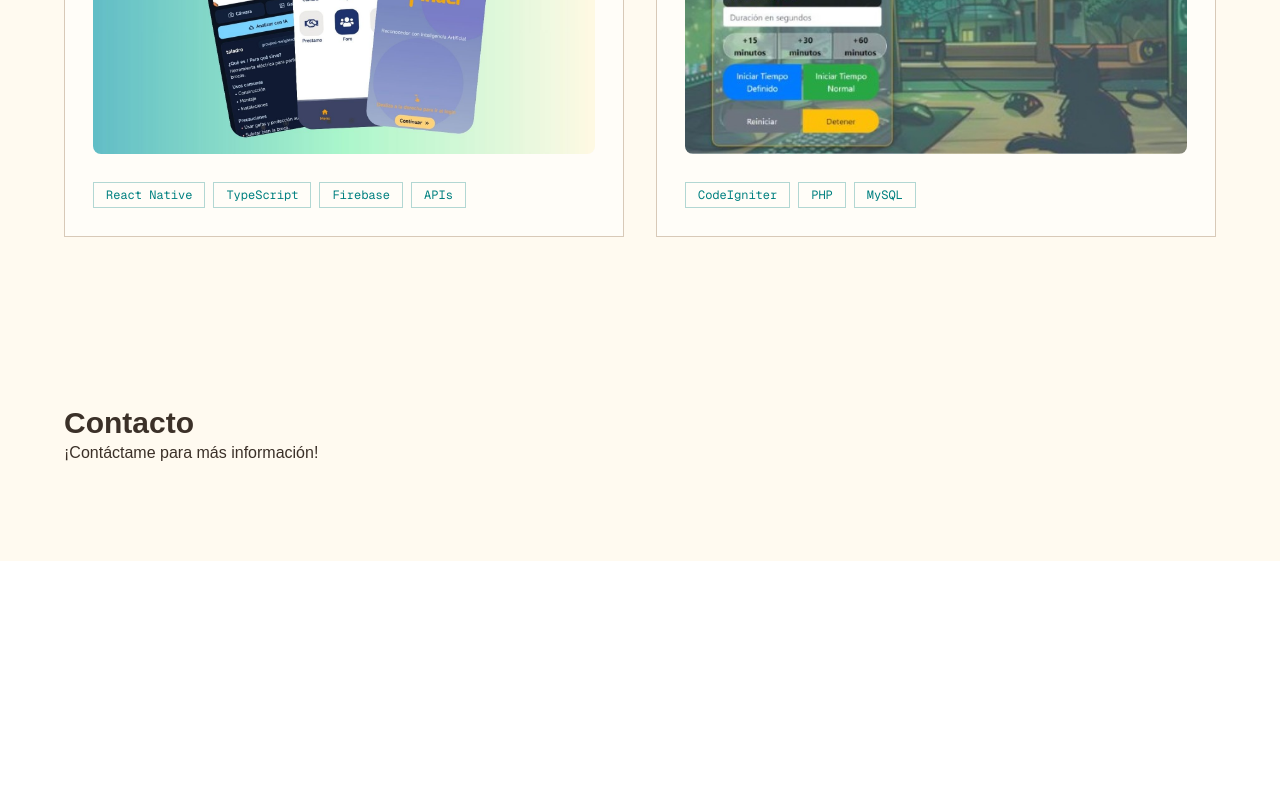
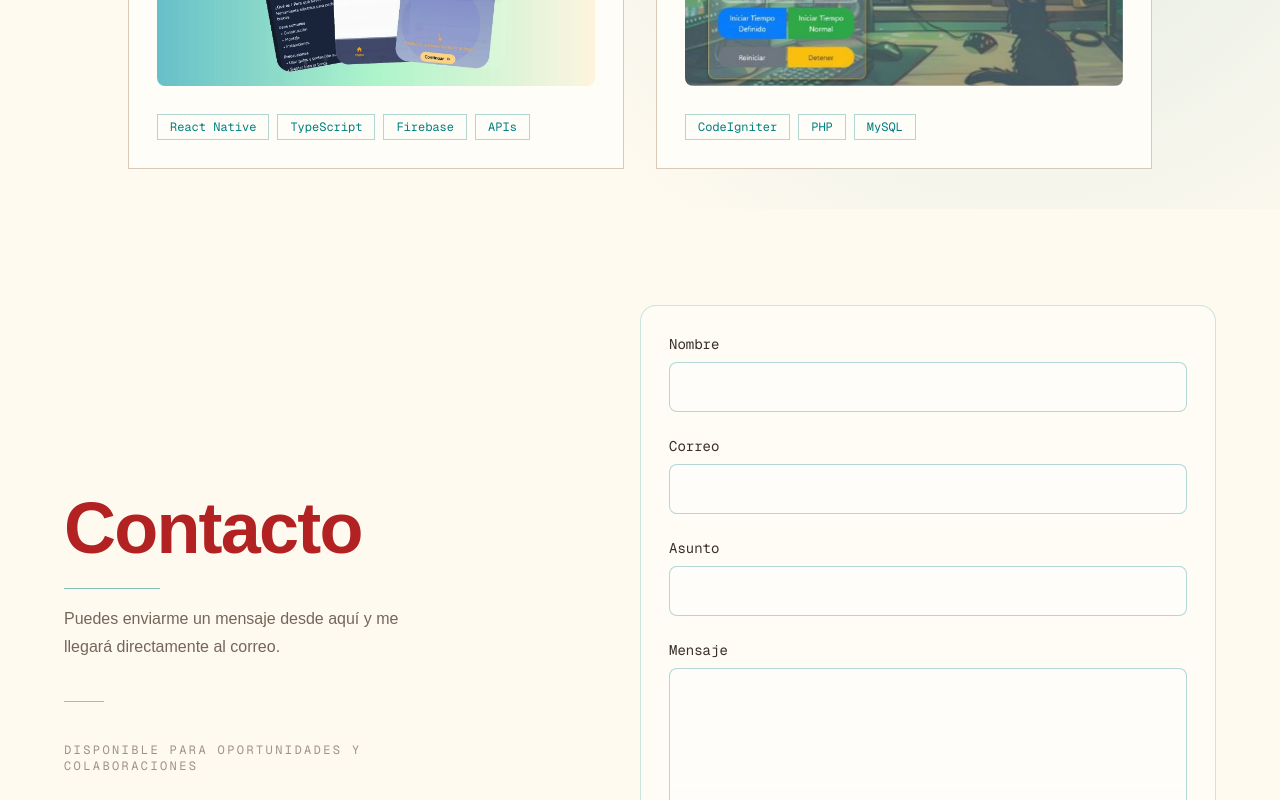
Before and after one commit to SamuelGR1/Portfolio, a Next.js app: page / in a window 1280 px wide. Shown: the part 2000-2800 px from the top of the page. Before the commit the page ends 2561 px from the top, so only its background shows below. Built offline with nearby package versions, Linux system fonts and the light colour scheme.

Commit message:
feat: formulario de contacto  con envio de correo

```diff
--- /dev/null
+++ b/app/api/contact/route.ts
@@ -0,0 +1,152 @@
+import { Resend } from "resend";
+
+const resend = new Resend(process.env.RESEND_API_KEY);
+
+function escapeHtml(value: string) {
+  return value
+    .replaceAll("&", "&amp;")
+    .replaceAll("<", "&lt;")
+    .replaceAll(">", "&gt;")
+    .replaceAll('"', "&quot;")
+    .replaceAll("'", "&#039;");
+}
+
+export async function POST(request: Request) {
+  try {
+    const body = await request.json();
+
+    const name = String(body.name || "").trim();
+    const email = String(body.email || "").trim();
+    const subject = String(body.subject || "").trim();
+    const message = String(body.message || "").trim();
+
+    // Honeypot
+    const website = String(body.website || "").trim();
+
+    /*
+      Si un bot llena este campo escondido,
+      fingimos que todo salió bien,
+      pero no enviamos ningún correo.
+    */
+    if (website) {
+      return Response.json({
+        success: true,
+      });
+    }
+
+    // Campos obligatorios
+    if (!name || !email || !message) {
+      return Response.json(
+        {
+          error: "Faltan campos obligatorios.",
+        },
+        {
+          status: 400,
+        }
+      );
+    }
+
+    // Límites
+    if (
+      name.length > 80 ||
+      email.length > 120 ||
+      subject.length > 120 ||
+      message.length > 2000
+    ) {
+      return Response.json(
+        {
+          error: "Alguno de los campos excede el límite permitido.",
+        },
+        {
+          status: 400,
+        }
+      );
+    }
+
+    // Validación básica del correo
+    const emailRegex =
+      /^[^\s@]+@[^\s@]+\.[^\s@]+$/;
+
+    if (!emailRegex.test(email)) {
+      return Response.json(
+        {
+          error: "Correo electrónico inválido.",
+        },
+        {
+          status: 400,
+        }
+      );
+    }
+
+    const safeName = escapeHtml(name);
+    const safeEmail = escapeHtml(email);
+    const safeSubject = escapeHtml(subject);
+    const safeMessage = escapeHtml(message);
+
+    const { data, error } = await resend.emails.send({
+      from: "Portfolio <onboarding@resend.dev>",
+
+      to: [process.env.CONTACT_EMAIL!],
+
+      subject:
+        subject ||
+        `Nuevo mensaje de ${name}`,
+
+      replyTo: email,
+
+      html: `
+        <h2>Nuevo mensaje desde tu portafolio</h2>
+
+        <p>
+          <strong>Nombre:</strong>
+          ${safeName}
+        </p>
+
+        <p>
+          <strong>Correo:</strong>
+          ${safeEmail}
+        </p>
+
+        <p>
+          <strong>Asunto:</strong>
+          ${safeSubject || "Sin asunto"}
+        </p>
+
+        <hr />
+
+        <p>
+          ${safeMessage.replaceAll("\n", "<br>")}
+        </p>
+      `,
+    });
+
+    if (error) {
+      console.error("Resend error:", error);
+
+      return Response.json(
+        {
+          error: "No se pudo enviar el correo.",
+        },
+        {
+          status: 500,
+        }
+      );
+    }
+
+    return Response.json({
+      success: true,
+      data,
+    });
+  } catch (error) {
+    console.error("Contact error:", error);
+
+    return Response.json(
+      {
+        error: "Error interno del servidor.",
+      },
+      {
+        status: 500,
+      }
+    );
+  }
+}
--- a/components/About.tsx
+++ b/components/About.tsx
@@ -19,7 +19,7 @@ export default function About() {
 
 
           <p className="mx-auto mt-8 max-w-3xl text-lg leading-8 text-[#75665A]">
-            Ingeniero en Sistemas en formación, con interés en crear
+            Ingeniero en Sistemas en formación (Pensum Cerrado), con interés en crear
             soluciones útiles mediante la tecnología. Me caracteriza la
             curiosidad, el aprendizaje continuo y la búsqueda de soluciones a
             problemas reales. Disfruto investigar, experimentar con nuevas
--- a/components/Contact.tsx
+++ b/components/Contact.tsx
@@ -1,17 +1,265 @@
+"use client";
+
+import { FormEvent, useState } from "react";
+import { CheckCircle2, CircleAlert, Send } from "lucide-react";
+
+type FormStatus = "idle" | "sending" | "success" | "error";
+
 export default function Contact() {
+  const [status, setStatus] = useState<FormStatus>("idle");
+  const [statusMessage, setStatusMessage] = useState("");
 
-return (
+  const handleSubmit = async (event: FormEvent<HTMLFormElement>) => {
+    event.preventDefault();
+
+    setStatus("sending");
+    setStatusMessage("");
+
+    const form = event.currentTarget;
+    const formData = new FormData(form);
+
+    try {
+      const response = await fetch("/api/contact", {
+        method: "POST",
+
+        headers: {
+          "Content-Type": "application/json",
+        },
+
+        body: JSON.stringify({
+          name: formData.get("name"),
+          email: formData.get("email"),
+          subject: formData.get("subject"),
+          message: formData.get("message"),
+
+          // Campo anti-spam
+          website: formData.get("website"),
+        }),
+      });
+
+      if (!response.ok) {
+        throw new Error("No se pudo enviar el mensaje");
+      }
+
+      setStatus("success");
+      setStatusMessage(
+        "Mensaje enviado correctamente. ¡Gracias por contactarme!"
+      );
+
+      form.reset();
+    } catch {
+      setStatus("error");
+      setStatusMessage(
+        "No se pudo enviar el mensaje. Inténtalo nuevamente."
+      );
+    }
+  };
+
+  return (
     <section
-      id="contacto"
-      className="scroll-mt-15 bg-[#FFFAF0] px-6 py-24"
+  id="contacto"
+  className="scroll-mt-10 bg-[#FFFAF0] px-6 py-24"
+>
+  <div
+    className="
+      mx-auto grid max-w-6xl
+      items-center gap-12
+      lg:grid-cols-[0.8fr_1.2fr]
+    "
+  >
+
+
+<div className="lg:pr-10">
+
+  <h2
+    className="
+      mt-3
+      text-6xl
+      font-bold
+      leading-none
+      tracking-tight
+      text-[#B22222]
+      sm:text-7xl
+    "
+  >
+    Contacto
+  </h2>
+
+  <div className="mt-6 h-px w-24 bg-[#008080]/50" />
+
+
+  <p
+    className="
+      mt-4
+      max-w-sm
+      text-base
+      leading-7
+      text-[#75665A]
+    "
+  >
+    Puedes enviarme un mensaje desde aquí y me llegará directamente
+    al correo.
+  </p>
+
+  <div className="mt-10 flex items-center gap-3">
+    <span className="h-px w-10 bg-[#B22222]/40" />
+  </div>
+
+  <p className="mt-10 font-mono text-xs uppercase tracking-[0.2em] text-[#75665A]/70">
+    Disponible para oportunidades y colaboraciones
+  </p>
+</div>
+
+
+    {/* FORMULARIO - DERECHA */}
+    <div
+      className="
+         w-full
+    max-w-xl
+    justify-self-end
+    rounded-2xl
+    border border-[#008080]/20
+    bg-white/35
+    p-6
+    backdrop-blur-md
+    lg:p-7
+      "
     >
-      <div className="mx-auto max-w-6xl">
-        <h2 className="text-3xl font-bold text-[#3B3028]">Contacto</h2>
-        <p className="text-[#3B3028]">
-          ¡Contáctame para más información!
-        </p>
-      </div>
-    </section>
+      <form
+        onSubmit={handleSubmit}
+        className="space-y-6"
+      >
+
+        <div>
+          <label
+            htmlFor="name"
+            className="mb-2 block font-mono text-sm text-[#3B3028]"
+          >
+            Nombre
+          </label>
+
+          <input
+            id="name"
+            name="name"
+            type="text"
+            required
+            className="
+              w-full rounded-lg
+              border border-[#008080]/30
+              bg-white/40
+              px-4 py-3
+              text-black
+              outline-none
+              transition
+              focus:border-[#B22222]
+              focus:bg-white/60
+            "
+          />
+        </div>
+
+        <div>
+          <label
+            htmlFor="email"
+            className="mb-2 block font-mono text-sm text-[#3B3028]"
+          >
+            Correo
+          </label>
+
+          <input
+            id="email"
+            name="email"
+            type="email"
+            required
+            className="
+              w-full rounded-lg
+              border border-[#008080]/30
+              bg-white/40
+              px-4 py-3
+              text-black
+              outline-none
+              transition
+              focus:border-[#B22222]
+              focus:bg-white/60
+            "
+          />
+        </div>
+
+        <div>
+          <label
+            htmlFor="subject"
+            className="mb-2 block font-mono text-sm text-[#3B3028]"
+          >
+            Asunto
+          </label>
+
+          <input
+            id="subject"
+            name="subject"
+            type="text"
+            className="
+              w-full rounded-lg
+              border border-[#008080]/30
+              bg-white/40
+              px-4 py-3
+              text-black
+              outline-none
+              transition
+              focus:border-[#B22222]
+              focus:bg-white/60
+            "
+          />
+        </div>
+
+        <div>
+          <label
+            htmlFor="message"
+            className="mb-2 block font-mono text-sm text-[#3B3028]"
+          >
+            Mensaje
+          </label>
+
+          <textarea
+            id="message"
+            name="message"
+            required
+            rows={6}
+            className="
+              w-full resize-none rounded-lg
+              border border-[#008080]/30
+              bg-white/40
+              px-4 py-3
+              text-black
+              outline-none
+              transition
+              focus:border-[#B22222]
+              focus:bg-white/60
+            "
+          />
+        </div>
+
+        <button
+          type="submit"
+          disabled={status === "sending"}
+          className="
+            border border-[#B22222]
+            px-6 py-3
+            font-mono
+            text-[#B22222]
+            transition
+            hover:bg-[#B22222]
+            hover:text-white
+            disabled:opacity-50
+          "
+        >
+          {status === "sending"
+            ? "Enviando..."
+            : "Enviar mensaje"}
+        </button>
+
+      </form>
+    </div>
+
+  </div>
+</section>
   );
-
 }
--- a/components/Projects.tsx
+++ b/components/Projects.tsx
@@ -56,9 +56,11 @@ export default function Projects() {
   return (
     <section
       id="proyectos"
-      className="scroll-mt-15 bg-[#FFFAF0] px-6 py-18"
+      className="scroll-mt-[20px] bg-[#FFFAF0] px-3.5 py-10
+      bg-[radial-gradient(circle_at_80%_45%,rgba(0,128,128,0.12),transparent_50%)]"
+
     >
-      <div className="mx-auto max-w-6xl">
+      <div className="mx-auto max-w-5xl">
 
         {/* Encabezado */}
         <div className="mb-14">
--- a/package.json
+++ b/package.json
@@ -13,7 +13,8 @@
     "next": "16.3.2",
     "react": "19.2.8",
     "react-dom": "19.2.8",
-    "react-icons": "^5.7.0"
+    "react-icons": "^5.7.0",
+    "resend": "^6.25.0"
   },
   "devDependencies": {
     "@tailwindcss/postcss": "^4",
```
Also changed, not shown: 1 other file (tests, documents, lock files or other folders).
